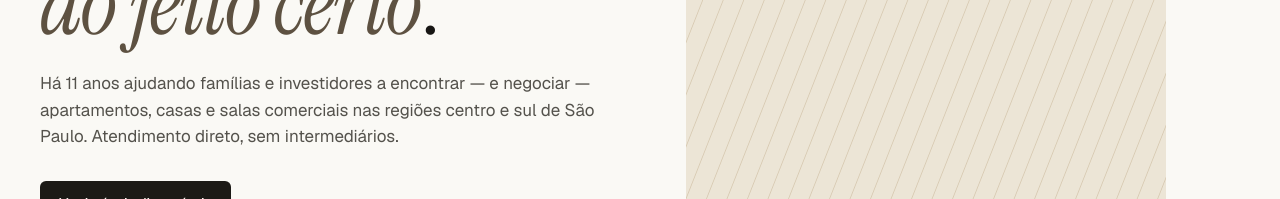
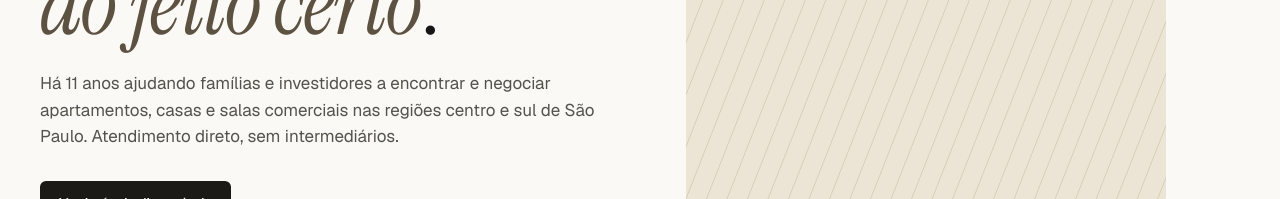
Before and after one commit to luccasirineu/muvin, a React (Vite) app in the folder frontend/muvin-frontend/: page / in a window 1280 px wide. Shown: the part 369-568 px from the top of the page. Built offline with nearby package versions, Linux system fonts and the light colour scheme; no server answers.

Commit message:
ajustando subtitulo

```diff
--- a/frontend/muvin-frontend/src/screens/HomeScreen.tsx
+++ b/frontend/muvin-frontend/src/screens/HomeScreen.tsx
@@ -42,7 +42,7 @@
             <em>do jeito certo</em>.
           </h1>
           <p className="lede">
-            Há {BROKER.yearsActive} anos ajudando famílias e investidores a encontrar — e negociar —
+            Há {BROKER.yearsActive} anos ajudando famílias e investidores a encontrar e negociar
             apartamentos, casas e salas comerciais nas regiões centro e sul de São Paulo.
             Atendimento direto, sem intermediários.
           </p>
```
